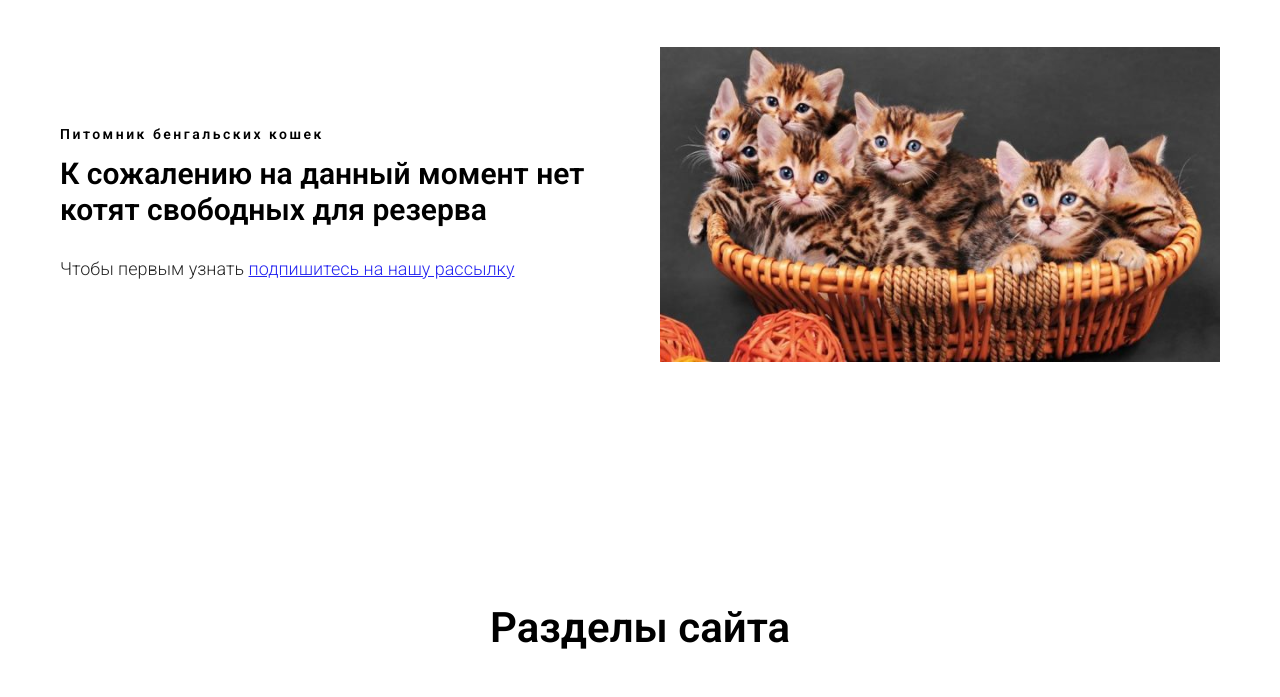
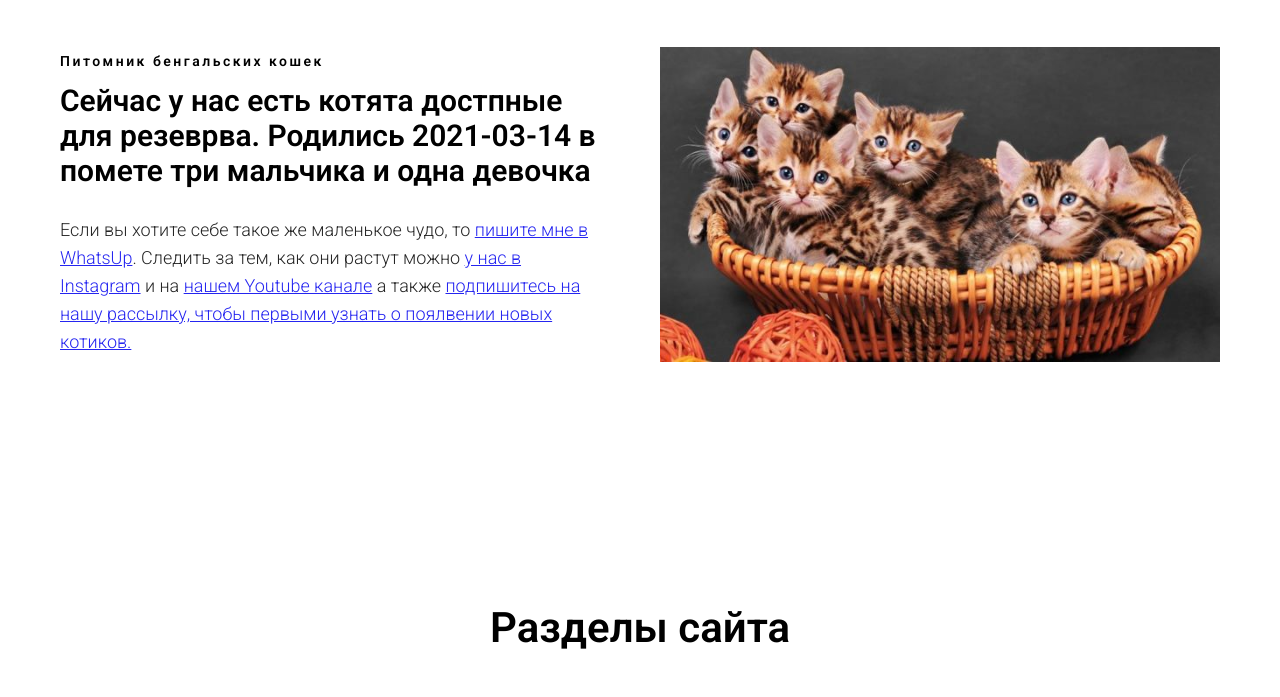
Before and after one commit to hustlestar/fluxcattery, a plain HTML site: page kittens.html in a window 1280 px wide. Shown: the part 103-800 px from the top of the page. Drawn offline with Linux system fonts and the light colour scheme.

Commit message:
new links added

```diff
--- a/kittens.html
+++ b/kittens.html
@@ -469,7 +469,7 @@ $(document).ready(function() {
     <div class="t-container">
         <div class="t165__col-top t-col t-col_6  t165__vmiddle t165__left">
                     <div class="t165__textwrapper">
-                <div class="t165__uptitle t-uptitle t-uptitle_sm" style="" field="subtitle">Питомник бенгальских кошек </div>                <div class="t165__title t-heading t-heading_md" style="" field="title">К сожалению на данный момент нет котят свободных для резерва</div>                <div class="t165__text t-text t-text_sm" style="" field="text">Чтобы первым узнать <a href="#contacts">подпишитесь на нашу рассылку</a></div>
+                        <div class="t165__uptitle t-uptitle t-uptitle_sm" style="" field="subtitle">Питомник бенгальских кошек </div>                <div class="t165__title t-heading t-heading_md" style="" field="title">Сейчас у нас есть котята достпные для резеврва. Родились 2021-03-14 в помете три мальчика и одна девочка </div>                <div class="t165__text t-text t-text_sm" style="" field="text">Если вы хотите себе такое же маленькое чудо, то <a href="https://wa.me/375297782178">пишите мне в WhatsUp</a>. Следить за тем, как они растут можно <a href="https://www.instagram.com/flux_cattery/"> у нас в Instagram</a> и на <a href="https://www.youtube.com/channel/UCDUzxjfG-tDtlOoTMQJqzKw"> нашем Youtube канале</a> а также <a href="#contacts">подпишитесь на нашу рассылку, чтобы первыми узнать о поялвении новых котиков.</a></div>
             </div>
                 </div>
         <div class="t-col t-col_6  t165__vmiddle t165__left">
```
